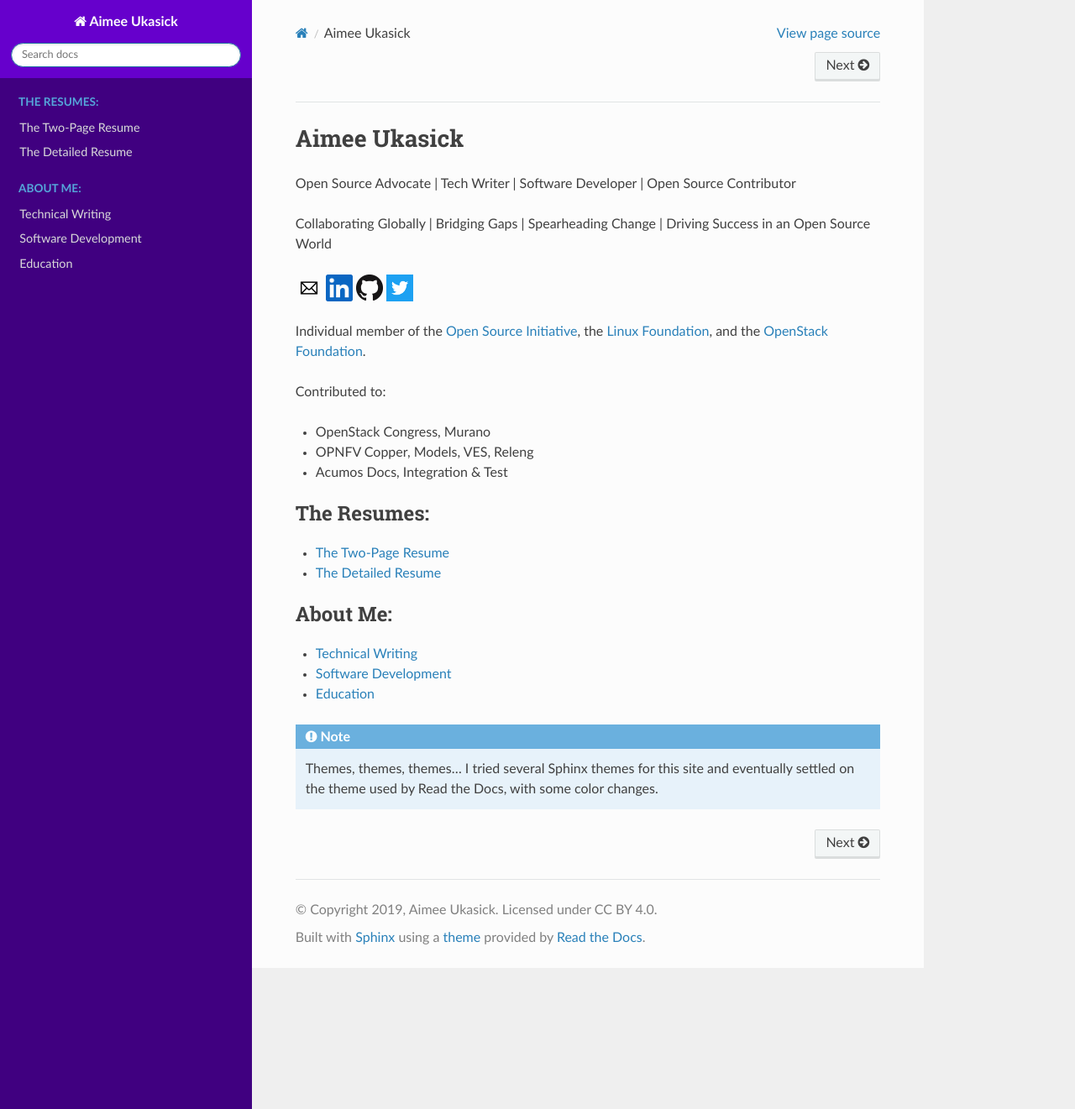
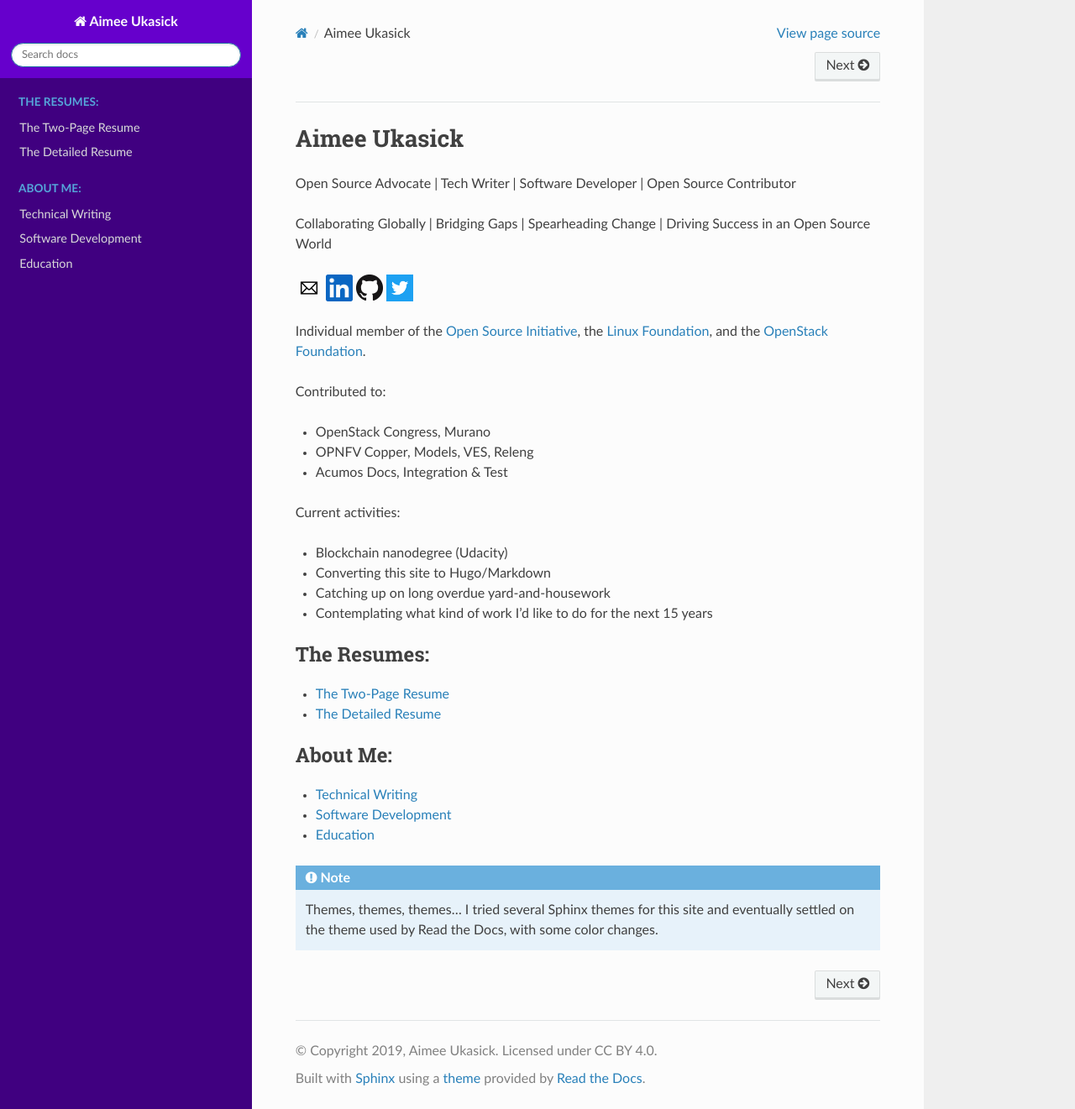
Before and after one commit to aimeeu/aimee-ukasick-resume, a Sphinx documentation site: the page built from docs/index.rst, in a window 1280 px wide and 1321 px high. Shown: the whole window at 84% size. Built offline with Sphinx 7.4.7 and the Read the Docs theme 2.0.0, drawn with Linux system fonts in a browser that asks for light colours.

Commit message:
added what I am currently doing
Signed-off-by: Aimee Ukasick <aimeeu.opensource@gmail.com>

```diff
--- a/docs/index.rst
+++ b/docs/index.rst
@@ -35,6 +35,12 @@
 - OPNFV Copper, Models, VES, Releng
 - Acumos Docs, Integration & Test
 
+Current activities:
+
+- Blockchain nanodegree (Udacity)
+- Converting this site to Hugo/Markdown
+- Catching up on long overdue yard-and-housework
+- Contemplating what kind of work I'd like to do for the next 15 years
 
 .. toctree::
    :maxdepth: 1
```
